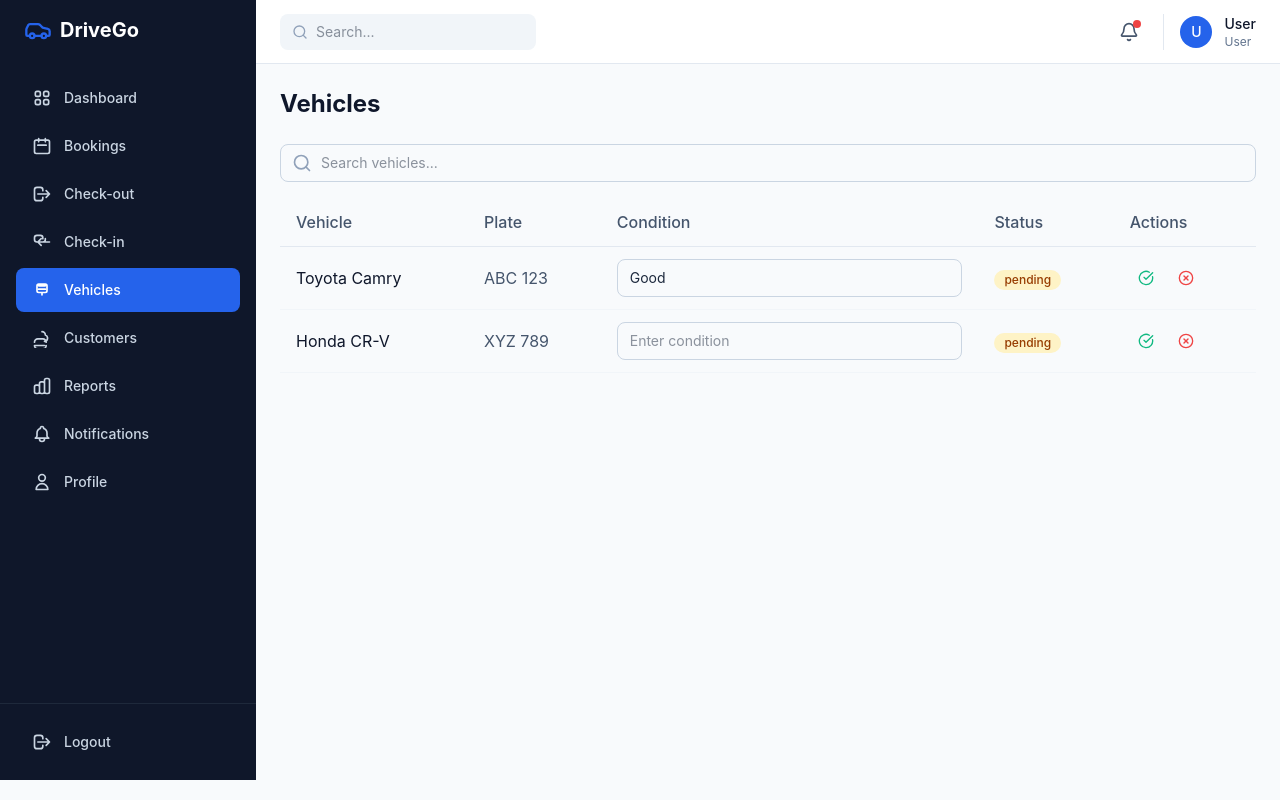
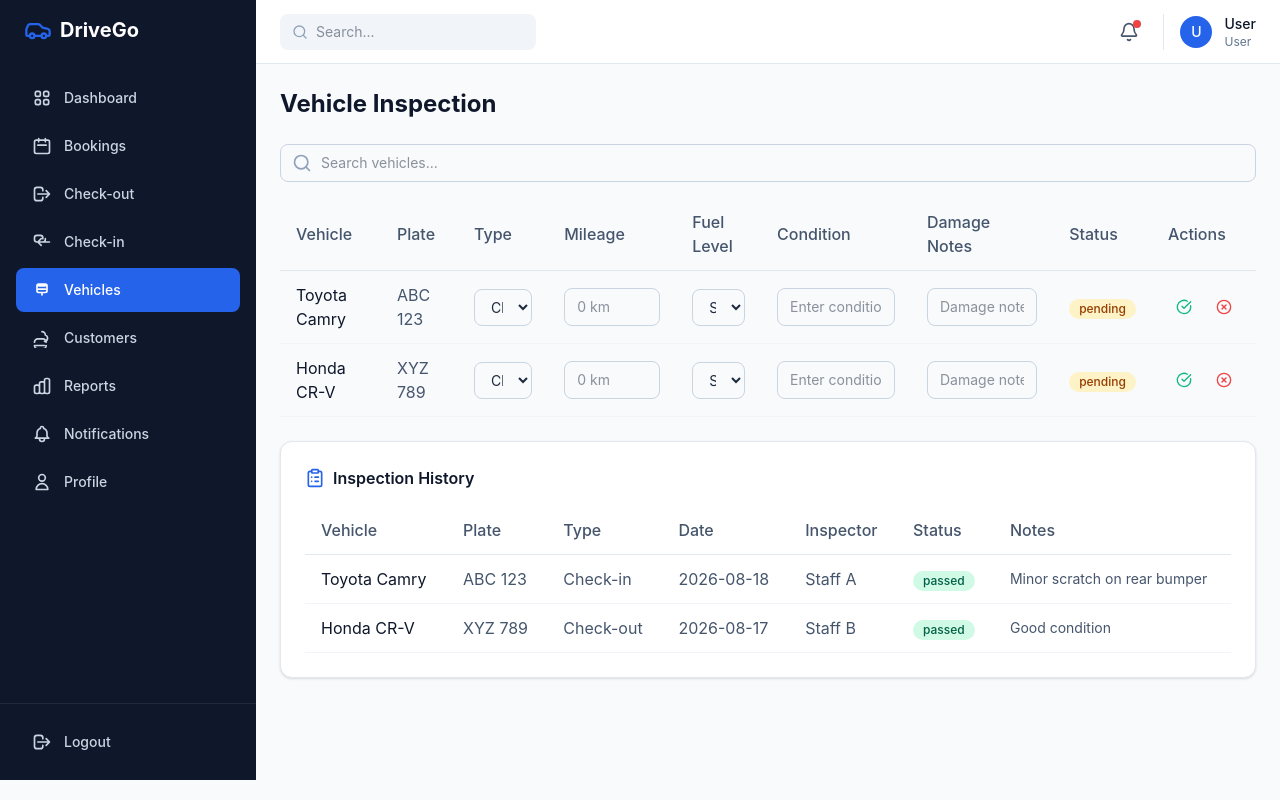
Before and after one commit to abdikadir-mohamed-dev/car-rental-management-system, a React (Vite) app in the folder crms-fronted/: page /staff/vehicles in a window 1280 px wide. Built offline with nearby package versions, Linux system fonts and the light colour scheme; no server answers.

Commit message:
add inspection fields and inspection history

```diff
--- a/crms-fronted/src/components/staff/VehicleInspection.jsx
+++ b/crms-fronted/src/components/staff/VehicleInspection.jsx
@@ -1,12 +1,16 @@
 import { useState } from 'react'
-import { Search, CheckCircle, XCircle } from 'lucide-react'
+import { Search, CheckCircle, XCircle, ClipboardList } from 'lucide-react'
 
 function VehicleInspection() {
   const [vehicles, setVehicles] = useState([
-    { id: 1, name: 'Toyota Camry', plate: 'ABC 123', status: 'pending', condition: 'Good', notes: '' },
-    { id: 2, name: 'Honda CR-V', plate: 'XYZ 789', status: 'pending', condition: '', notes: '' },
+    { id: 1, name: 'Toyota Camry', plate: 'ABC 123', status: 'pending', condition: '', mileage: '', fuelLevel: '', notes: '', type: 'check-out' },
+    { id: 2, name: 'Honda CR-V', plate: 'XYZ 789', status: 'pending', condition: '', mileage: '', fuelLevel: '', notes: '', type: 'check-out' },
   ])
   const [search, setSearch] = useState('')
+  const [history] = useState([
+    { id: 101, vehicle: 'Toyota Camry', plate: 'ABC 123', type: 'Check-in', date: '2026-08-18', inspector: 'Staff A', status: 'passed', notes: 'Minor scratch on rear bumper' },
+    { id: 102, vehicle: 'Honda CR-V', plate: 'XYZ 789', type: 'Check-out', date: '2026-08-17', inspector: 'Staff B', status: 'passed', notes: 'Good condition' },
+  ])
 
   const filteredVehicles = vehicles.filter(v =>
     v.name?.toLowerCase().includes(search.toLowerCase()) ||
@@ -19,8 +23,12 @@ function VehicleInspection() {
     ))
   }
 
+  const updateVehicle = (id, field, value) => {
+    setVehicles(vehicles.map(v => v.id === id ? { ...v, [field]: value } : v))
+  }
+
   return (
-    <div>
+    <div className="space-y-6">
       <div className="mb-4">
         <div className="relative">
           <Search className="absolute left-3 top-1/2 transform -translate-y-1/2 w-5 h-5 text-slate-400" />
@@ -39,7 +47,11 @@ function VehicleInspection() {
             <tr className="border-b border-slate-200">
               <th className="text-left py-3 px-4 font-medium text-slate-600">Vehicle</th>
               <th className="text-left py-3 px-4 font-medium text-slate-600">Plate</th>
+              <th className="text-left py-3 px-4 font-medium text-slate-600">Type</th>
+              <th className="text-left py-3 px-4 font-medium text-slate-600">Mileage</th>
+              <th className="text-left py-3 px-4 font-medium text-slate-600">Fuel Level</th>
               <th className="text-left py-3 px-4 font-medium text-slate-600">Condition</th>
+              <th className="text-left py-3 px-4 font-medium text-slate-600">Damage Notes</th>
               <th className="text-left py-3 px-4 font-medium text-slate-600">Status</th>
               <th className="text-left py-3 px-4 font-medium text-slate-600">Actions</th>
             </tr>
@@ -50,11 +62,54 @@ function VehicleInspection() {
                 <td className="py-3 px-4 text-slate-900">{vehicle.name}</td>
                 <td className="py-3 px-4 text-slate-600">{vehicle.plate}</td>
                 <td className="py-3 px-4">
+                  <select
+                    value={vehicle.type}
+                    onChange={(e) => updateVehicle(vehicle.id, 'type', e.target.value)}
+                    className="input text-sm"
+                  >
+                    <option value="check-out">Check-out</option>
+                    <option value="check-in">Check-in</option>
+                  </select>
+                </td>
+                <td className="py-3 px-4">
+                  <input
+                    type="text"
+                    placeholder="0 km"
+                    className="input text-sm w-24"
+                    value={vehicle.mileage}
+                    onChange={(e) => updateVehicle(vehicle.id, 'mileage', e.target.value)}
+                  />
+                </td>
+                <td className="py-3 px-4">
+                  <select
+                    value={vehicle.fuelLevel}
+                    onChange={(e) => updateVehicle(vehicle.id, 'fuelLevel', e.target.value)}
+                    className="input text-sm"
+                  >
+                    <option value="">Select</option>
+                    <option value="Full">Full</option>
+                    <option value="3/4">3/4</option>
+                    <option value="1/2">1/2</option>
+                    <option value="1/4">1/4</option>
+                    <option value="Empty">Empty</option>
+                  </select>
+                </td>
+                <td className="py-3 px-4">
                   <input
                     type="text"
                     placeholder="Enter condition"
                     className="input text-sm"
-                    defaultValue={vehicle.condition}
+                    value={vehicle.condition}
+                    onChange={(e) => updateVehicle(vehicle.id, 'condition', e.target.value)}
+                  />
+                </td>
+                <td className="py-3 px-4">
+                  <input
+                    type="text"
+                    placeholder="Damage notes"
+                    className="input text-sm"
+                    value={vehicle.notes}
+                    onChange={(e) => updateVehicle(vehicle.id, 'notes', e.target.value)}
                   />
                 </td>
                 <td className="py-3 px-4">
@@ -77,6 +132,45 @@ function VehicleInspection() {
           </tbody>
         </table>
       </div>
+
+      <div className="card p-6">
+        <h3 className="font-semibold text-slate-900 mb-4 flex items-center gap-2">
+          <ClipboardList className="w-5 h-5 text-primary" />
+          Inspection History
+        </h3>
+        <div className="overflow-x-auto">
+          <table className="w-full">
+            <thead>
+              <tr className="border-b border-slate-200">
+                <th className="text-left py-3 px-4 font-medium text-slate-600">Vehicle</th>
+                <th className="text-left py-3 px-4 font-medium text-slate-600">Plate</th>
+                <th className="text-left py-3 px-4 font-medium text-slate-600">Type</th>
+                <th className="text-left py-3 px-4 font-medium text-slate-600">Date</th>
+                <th className="text-left py-3 px-4 font-medium text-slate-600">Inspector</th>
+                <th className="text-left py-3 px-4 font-medium text-slate-600">Status</th>
+                <th className="text-left py-3 px-4 font-medium text-slate-600">Notes</th>
+              </tr>
+            </thead>
+            <tbody>
+              {history.map((record) => (
+                <tr key={record.id} className="border-b border-slate-100 hover:bg-slate-50">
+                  <td className="py-3 px-4 text-slate-900">{record.vehicle}</td>
+                  <td className="py-3 px-4 text-slate-600">{record.plate}</td>
+                  <td className="py-3 px-4 text-slate-600">{record.type}</td>
+                  <td className="py-3 px-4 text-slate-600">{record.date}</td>
+                  <td className="py-3 px-4 text-slate-600">{record.inspector}</td>
+                  <td className="py-3 px-4">
+                    <span className={`badge ${record.status === 'passed' ? 'badge-success' : 'badge-danger'}`}>
+                      {record.status}
+                    </span>
+                  </td>
+                  <td className="py-3 px-4 text-slate-600 text-sm">{record.notes}</td>
+                </tr>
+              ))}
+            </tbody>
+          </table>
+        </div>
+      </div>
     </div>
   )
 }
--- a/crms-fronted/src/pages/staff/StaffVehiclesPage.jsx
+++ b/crms-fronted/src/pages/staff/StaffVehiclesPage.jsx
@@ -3,7 +3,9 @@ import VehicleInspection from '../../components/staff/VehicleInspection'
 function StaffVehiclesPage() {
   return (
     <div className="space-y-6">
-      <h1 className="text-2xl font-bold text-slate-900">Vehicles</h1>
+      <div className="flex items-center justify-between">
+        <h1 className="text-2xl font-bold text-slate-900">Vehicle Inspection</h1>
+      </div>
       <VehicleInspection />
     </div>
   )
```
